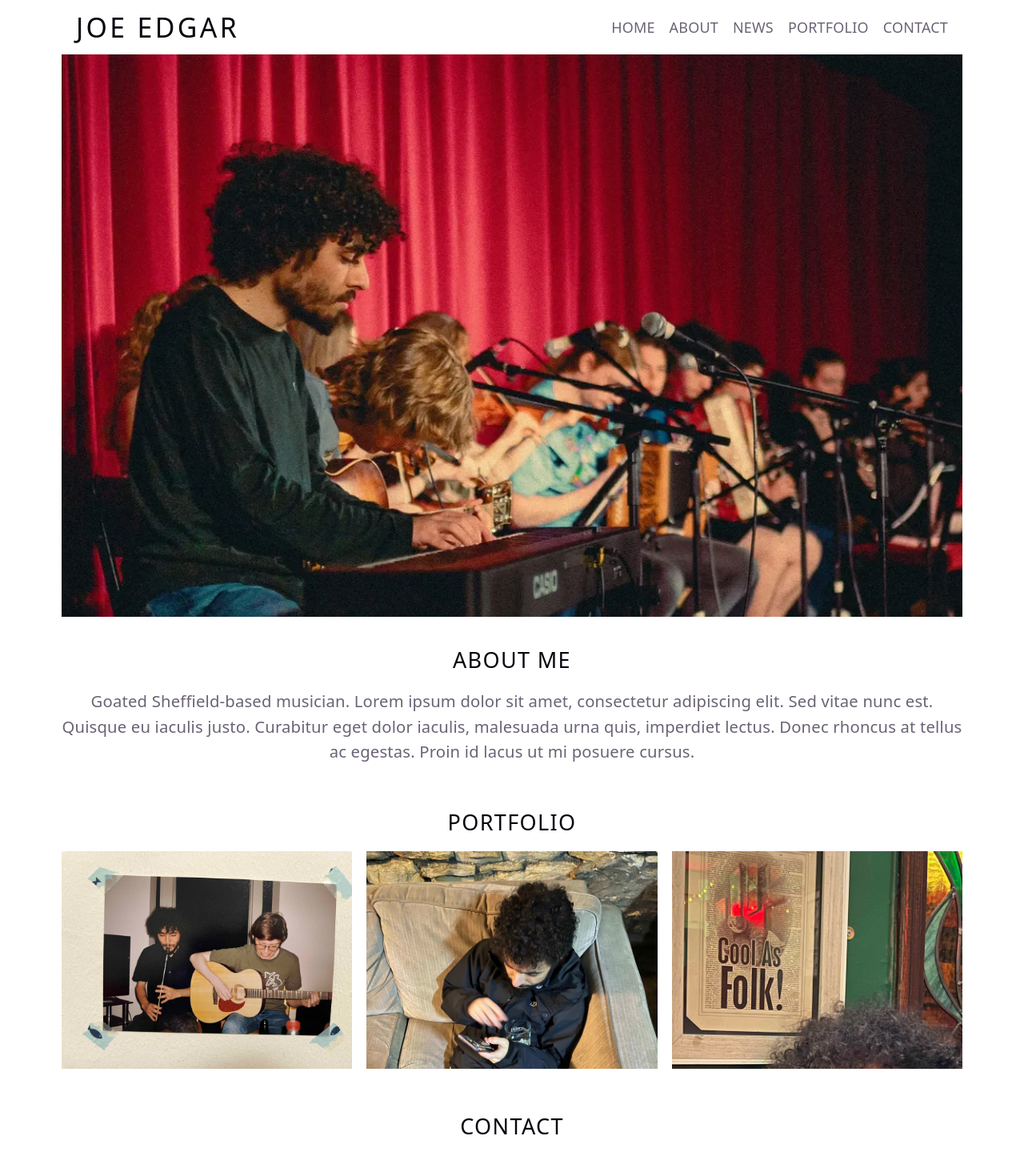
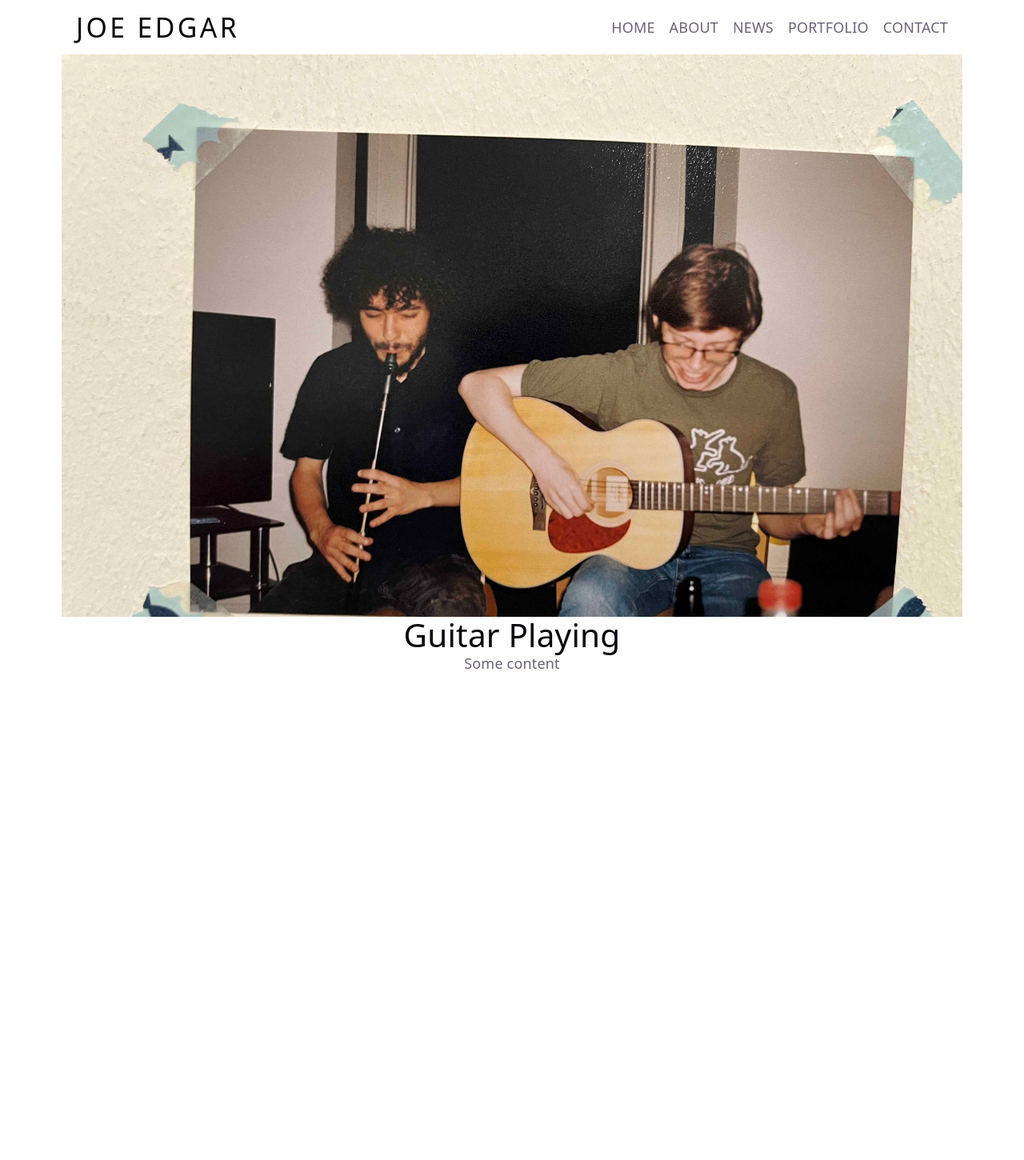
Before and after one commit to joe-edgar-music/joe-portfolio, a React (Vite) app: page /portfolio/a in a window 1280 px wide. Shown: the top 1450 px of the page at 80% size. After the commit the page ends 842 px from the top, so only its background shows below. Built offline with nearby package versions, Linux system fonts and the light colour scheme.

Commit message:
add the projects pages

```diff
--- a/package.json
+++ b/package.json
@@ -14,6 +14,7 @@
     "@tailwindcss/vite": "^4.3.2",
     "react": "^19.2.7",
     "react-dom": "^19.2.7",
+    "react-router": "^8.3.1",
     "tailwindcss": "^4.3.2"
   },
   "devDependencies": {
--- a/src/App.tsx
+++ b/src/App.tsx
@@ -1,32 +1,20 @@
-import Header from "./components/Header"
-import keyboardImage from "./assets/keyboard.webp";
-import Footer from "./components/Footer";
-import ProjectList from "./components/ProjectList";
-import About from "./components/About";
-import Contact from "./components/Contact";
+import { BrowserRouter as Router, Route, Routes } from 'react-router'
+
+import Header from './components/Header'
+import Home from './pages/Home'
+import Project from './pages/Project'
 
 function App() {
   return (
     <>
-      <Header />
-      <img
-        src={keyboardImage}
-        alt="Playing the keyboard"
-        className="
-          w-full
-          h-full
-          object-cover
-          object-top-left
-          aspect-3/4
-          md:aspect-16/10
-        "
-      />
-      <div className="flex flex-col gap-4 py-4">
-        <About />
-        <ProjectList />
-        <Contact />
-      </div>
-      <Footer />
+    <Header />
+    <Router>
+      <Routes>
+        <Route path="/" element={<Home />} />
+        <Route path="/portfolio/:slug" element={<Project />} />
+        <Route path="*" element={<p>Page not found</p>} />
+      </Routes>
+    </Router>
     </>
   )
 }
--- a/src/components/ProjectCardAlt.tsx
+++ b/src/components/ProjectCardAlt.tsx
@@ -1,19 +1,24 @@
+import { Link } from "react-router";
+
 export default function ProjectCardAlt({ project }: { project: any }) {
   return (
-    <div
+    <Link
+      to={`/portfolio/${project.slug}`}
       className="
         relative
         group
         overflow-hidden
         aspect-4/3
         bg-zinc-800
-        hover:cursor-pointer
+        block
       "
     >
       <img
         src={project.image_url}
         alt={project.title}
         className="
+          w-full
+          h-full
           object-cover
           transition-all
           duration-300
@@ -40,6 +45,6 @@ export default function ProjectCardAlt({ project }: { project: any }) {
           {project.title}
         </h3>
       </div>
-    </div>
+    </Link>
   );
 }
--- /dev/null
+++ b/src/pages/Home.tsx
@@ -0,0 +1,30 @@
+import keyboardImage from "../assets/keyboard.webp";
+import Footer from "../components/Footer";
+import ProjectList from "../components/ProjectList";
+import About from "../components/About";
+import Contact from "../components/Contact";
+
+export default function Home() {
+  return (
+    <>
+    <img
+      src={keyboardImage}
+      alt="Playing the keyboard"
+      className="
+        w-full
+        h-full
+        object-cover
+        object-top-left
+        aspect-3/4
+        md:aspect-16/10
+      "
+    />
+    <div className="flex flex-col gap-4 py-4">
+      <About />
+      <ProjectList />
+      <Contact />
+    </div>
+    <Footer />
+    </>
+  )
+}
--- /dev/null
+++ b/src/pages/Project.tsx
@@ -0,0 +1,45 @@
+import { useEffect, useState } from "react";
+import { useParams } from "react-router";
+import { getProjects } from "../lib/getProjects";
+import type { Project as ProjectType } from "../types/project";
+
+export default function Project() {
+  const { slug } = useParams<{ slug: string }>();
+  const [project, setProject] = useState<ProjectType | null>(null);
+
+  useEffect(() => {
+    getProjects().then((projects) => {
+      const found = projects.find((project) => project.slug === slug);
+      setProject(found ?? null);
+    });
+  }, [slug]);
+
+  if (!project) {
+    return <p>Project not found.</p>;
+  }
+
+  return (
+    <main>
+      <img
+        src={project.image_url}
+        alt={project.title}
+        className="
+          w-full
+          h-full
+          object-cover
+          object-top-left
+          aspect-3/4
+          md:aspect-16/10
+        "
+      />
+
+      <h1 className="text-4xl font-bold">
+        {project.title}
+      </h1>
+
+      <div>
+        {project.content}
+      </div>
+    </main>
+  );
+}
```
Also changed, not shown: 1 other file (tests, documents, lock files or other folders).
